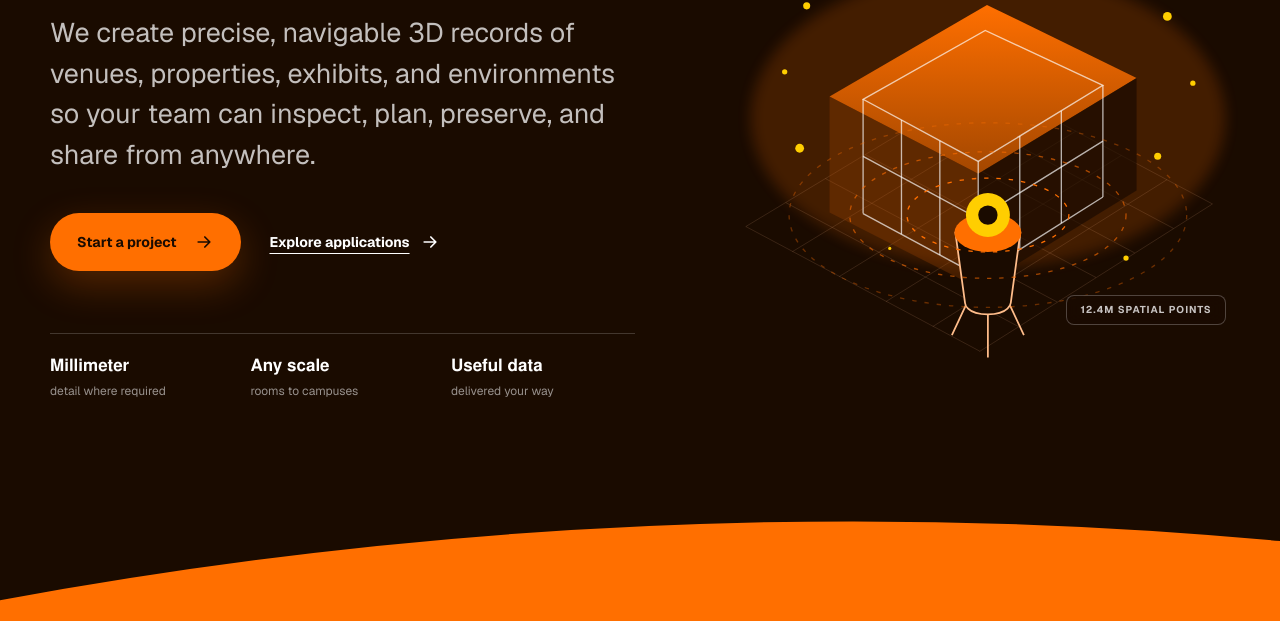
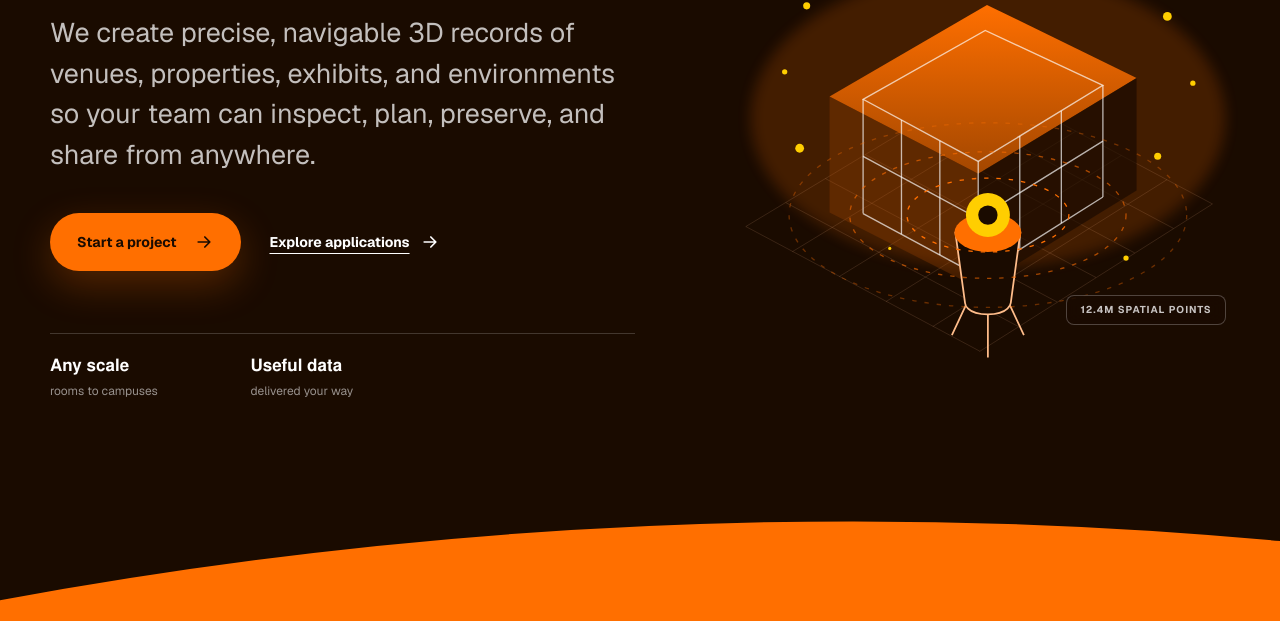
Before and after one commit to irl-scanning/irlscanning.com, a plain HTML site: page public/index.html in a window 1280 px wide. Shown: the part 404-1025 px from the top of the page. Drawn offline with Linux system fonts and the light colour scheme.

Commit message:
docs: remove milimeter scale claim

```diff
--- a/public/index.html
+++ b/public/index.html
@@ -131,10 +131,6 @@
               </a>
             </div>
             <dl class="hero-stats">
-              <div>
-                <dt>Millimeter</dt>
-                <dd>detail where required</dd>
-              </div>
               <div>
                 <dt>Any scale</dt>
                 <dd>rooms to campuses</dd>
```
